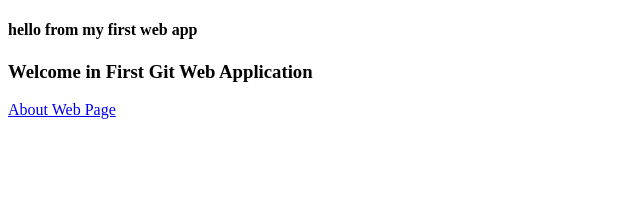
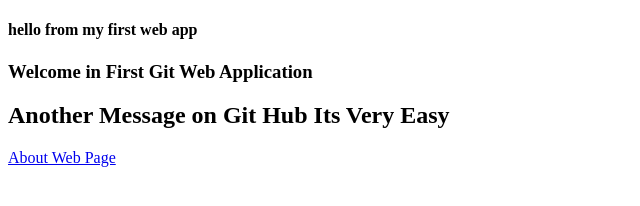
Before and after one commit to SaudagarMore/MyDemoApp, a plain HTML site: page index.html in a window 1280 px wide. Shown: the whole page, without its empty margins (0-640 px from the left). Drawn offline with Linux system fonts and the light colour scheme.

Commit message:
new Index updated

```diff
--- a/index.html
+++ b/index.html
@@ -8,6 +8,7 @@
 <body>
     <h4> hello from my first web app</h4>
     <h3> Welcome in First Git Web Application</h3>
+    <h2> Another Message on Git Hub Its Very Easy</h2>
     <a href="about.html">About Web Page</a>
 </body>
 </html>
```
